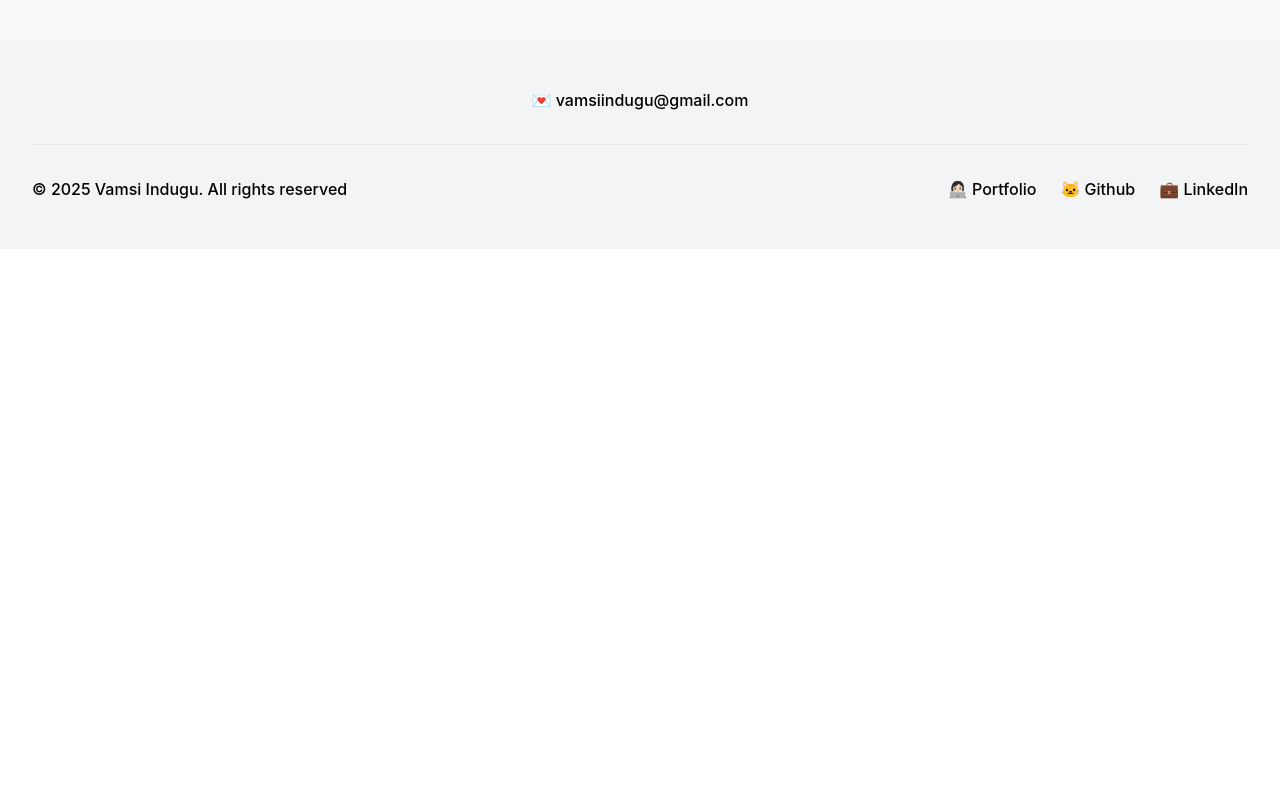
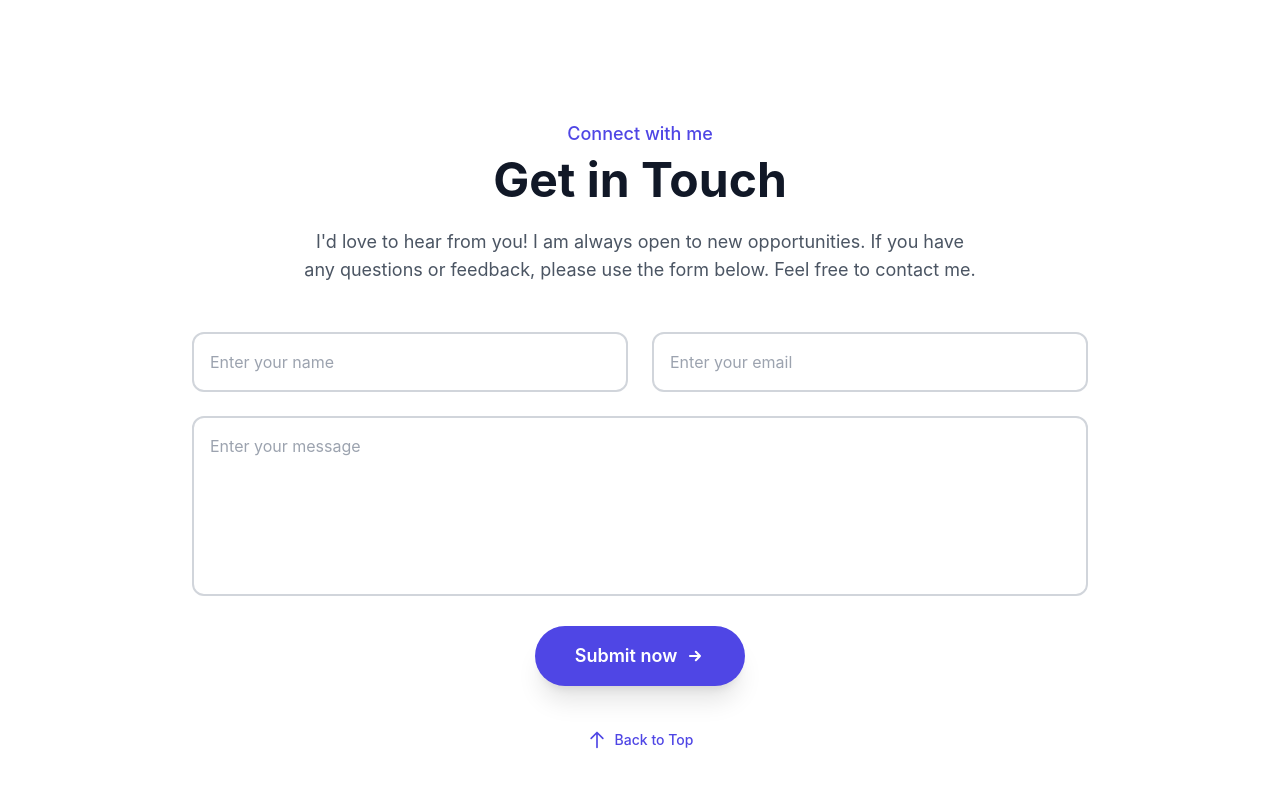
Before and after one commit to Vamsiindugu/QR-Code-Generator, a React (Create React App) app: page / in a window 1280 px wide. Shown: the part 1560-2360 px from the top of the page. Before the commit the page ends 1809 px from the top, so only its background shows below. Built offline with nearby package versions, Linux system fonts and the light colour scheme.

Commit message:
Changes are made to the files for better performance

```diff
--- a/src/App.js
+++ b/src/App.js
@@ -1,7 +1,10 @@
+// src/App.js
+
 import React, { Suspense, lazy } from 'react';
 import { ThemeProvider, useTheme } from './ThemeContext';
 import LandingSection from './LandingSection';
-import Footer from './Footer'; // Import the new Footer component
+import Footer from './Footer';
+import Contact from './Contact';
 import { Sun, Moon } from 'lucide-react';
 
 const GeneratorSection = lazy(() => import('./GeneratorSection'));
@@ -14,7 +17,7 @@ const ThemeToggle = () => {
     <button
       onClick={toggleTheme}
       aria-label={`Switch to ${isDark ? 'Light' : 'Dark'} mode`}
-      className="fixed top-6 right-6 p-3 rounded-full bg-gray-200 dark:bg-gray-700 text-gray-900 dark:text-white shadow-lg z-50 transition-colors duration-300 hover:scale-110 active:scale-95"
+      className="fixed top-6 right-6 p-3 rounded-full bg-gray-200 dark:bg-gray-700 text-gray-900 dark:text-white shadow-lg z-50 transition-all duration-300 hover:scale-110 active:scale-95"
     >
       {isDark ? (
         <Sun size={24} className="text-yellow-400" />
@@ -25,19 +28,30 @@ const ThemeToggle = () => {
   );
 };
 
+// Loading Fallback Component
+const LoadingFallback = () => (
+  <div className="min-h-screen flex items-center justify-center bg-gray-50 dark:bg-gray-800 transition-colors duration-500">
+    <div className="text-center">
+      <div className="animate-spin rounded-full h-16 w-16 border-b-4 border-indigo-600 mx-auto mb-4"></div>
+      <p className="text-gray-600 dark:text-gray-300 text-lg">Loading...</p>
+    </div>
+  </div>
+);
+
 // Main App Component
 const AppContent = () => {
   return (
-    <>
+    <div className="bg-white dark:bg-gray-900 transition-colors duration-500">
       <ThemeToggle />
       <main className="min-h-screen">
         <LandingSection />
-        <Suspense fallback={<div>Loading...</div>}>
+        <Suspense fallback={<LoadingFallback />}>
           <GeneratorSection />
         </Suspense>
+        <Contact />
       </main>
       <Footer />
-    </>
+    </div>
   );
 };
 
--- /dev/null
+++ b/src/Contact.js
@@ -0,0 +1,169 @@
+// src/Contact.js
+
+import React, { useState } from 'react';
+import { motion } from 'framer-motion';
+
+const Contact = () => {
+  const [result, setResult] = useState("");
+
+  const onSubmit = async (event) => {
+    event.preventDefault();
+    setResult("Sending....");
+    const formData = new FormData(event.target);
+
+    formData.append("access_key", "a98c25de-1969-496e-ae61-580fe57dca93");
+
+    try {
+      const response = await fetch("https://api.web3forms.com/submit", {
+        method: "POST",
+        body: formData
+      });
+
+      const data = await response.json();
+
+      if (data.success) {
+        setResult("✅ Message sent successfully!");
+        event.target.reset();
+        setTimeout(() => setResult(""), 5000);
+      } else {
+        console.log("Error", data);
+        setResult("❌ " + data.message);
+      }
+    } catch (error) {
+      console.error("Error:", error);
+      setResult("❌ Failed to send message. Please try again.");
+    }
+  };
+
+  return (
+    <motion.section
+      id='contact'
+      initial={{ opacity: 0 }}
+      whileInView={{ opacity: 1 }}
+      transition={{ duration: 0.6, ease: "easeOut" }}
+      viewport={{ once: true, amount: 0.2 }}
+      className='w-full px-6 md:px-12 lg:px-24 py-20 bg-white dark:bg-[#010409] transition-colors duration-500'
+    >
+      <div className="max-w-4xl mx-auto">
+
+        <motion.h4
+          initial={{ y: -20, opacity: 0 }}
+          whileInView={{ y: 0, opacity: 1 }}
+          transition={{ delay: 0.2, duration: 0.5, ease: "easeOut" }}
+          viewport={{ once: true }}
+          className='text-center mb-2 text-lg font-medium text-indigo-600 dark:text-indigo-400'
+        >
+          Connect with me
+        </motion.h4>
+
+        <motion.h2
+          initial={{ y: -20, opacity: 0 }}
+          whileInView={{ y: 0, opacity: 1 }}
+          transition={{ delay: 0.3, duration: 0.5, ease: "easeOut" }}
+          viewport={{ once: true }}
+          className='text-center text-4xl md:text-5xl font-bold text-gray-900 dark:text-white mb-6'
+        >
+          Get in Touch
+        </motion.h2>
+
+        <motion.p
+          initial={{ opacity: 0 }}
+          whileInView={{ opacity: 1 }}
+          transition={{ delay: 0.4, duration: 0.5, ease: "easeOut" }}
+          viewport={{ once: true }}
+          className='text-center text-gray-600 dark:text-gray-300 mb-12 text-lg max-w-2xl mx-auto'
+        >
+          I'd love to hear from you! I am always open to new opportunities. If you have any questions or feedback, please use the form below. Feel free to contact me.
+        </motion.p>
+
+        <motion.form
+          initial={{ opacity: 0 }}
+          whileInView={{ opacity: 1 }}
+          transition={{ delay: 0.5, duration: 0.5, ease: "easeOut" }}
+          viewport={{ once: true }}
+          onSubmit={onSubmit}
+          className='space-y-6'
+        >
+
+          <div className='grid grid-cols-1 md:grid-cols-2 gap-6'>
+            <motion.input
+              initial={{ x: -50, opacity: 0 }}
+              whileInView={{ x: 0, opacity: 1 }}
+              transition={{ delay: 0.6, duration: 0.5, ease: "easeOut" }}
+              viewport={{ once: true }}
+              type='text'
+              placeholder='Enter your name'
+              required
+              name='name'
+              className='p-4 outline-none border-2 border-gray-300 dark:border-gray-600 rounded-xl bg-white dark:bg-[#030712] dark:text-white focus:ring-2 focus:ring-indigo-500 focus:border-indigo-500 transition-colors duration-300'
+            />
+
+            <motion.input
+              initial={{ x: 50, opacity: 0 }}
+              whileInView={{ x: 0, opacity: 1 }}
+              transition={{ delay: 0.5, duration: 0.5, ease: "easeOut" }}
+              viewport={{ once: true }}
+              type='email'
+              placeholder='Enter your email'
+              required
+              name='email'
+              className='p-4 outline-none border-2 border-gray-300 dark:border-gray-600 rounded-xl bg-white dark:bg-[#030712] dark:text-white focus:ring-2 focus:ring-indigo-500 focus:border-indigo-500 transition-colors duration-300'
+            />
+          </div>
+
+          <motion.textarea
+            initial={{ y: 50, opacity: 0 }}
+            whileInView={{ y: 0, opacity: 1 }}
+            transition={{ delay: 0.8, duration: 0.5, ease: "easeOut" }}
+            viewport={{ once: true }}
+            rows='6'
+            placeholder='Enter your message'
+            required
+            name='message'
+            className='w-full p-4 outline-none border-2 border-gray-300 dark:border-gray-600 rounded-xl bg-white dark:bg-[#030712] dark:text-white resize-none focus:ring-2 focus:ring-indigo-500 focus:border-indigo-500 transition-colors duration-300'
+          />
+
+          <motion.button
+            whileHover={{ scale: 1.05 }}
+            whileTap={{ scale: 0.95 }}
+            transition={{ duration: 0.2 }}
+            type='submit'
+            className='py-4 px-10 mx-auto flex items-center justify-center gap-2 bg-indigo-600 text-white text-lg font-semibold rounded-full shadow-xl hover:bg-indigo-700 transition-all duration-300'
+          >
+            Submit now
+            <svg xmlns="http://www.w3.org/2000/svg" className="h-5 w-5" fill="none" viewBox="0 0 24 24" stroke="currentColor" strokeWidth="2.5">
+              <path strokeLinecap="round" strokeLinejoin="round" d="M13 7l5 5m0 0l-5 5m5-5H6" />
+            </svg>
+          </motion.button>
+
+          {result && (
+            <motion.p
+              initial={{ opacity: 0, y: 10 }}
+              animate={{ opacity: 1, y: 0 }}
+              className='text-center mt-4 text-lg font-medium text-gray-700 dark:text-gray-300'
+            >
+              {result}
+            </motion.p>
+          )}
+        </motion.form>
+      </div>
+
+    <motion.button
+        onClick={() => window.scrollTo({ top: 0, behavior: 'smooth' })}
+        initial={{ opacity: 0 }}
+        whileInView={{ opacity: 1 }}
+        transition={{ delay: 1, duration: 0.5 }}
+        viewport={{ once: true }}
+        className="mt-8 mx-auto flex items-center gap-2 px-6 py-3 text-sm font-medium text-indigo-600 dark:text-indigo-400 hover:text-indigo-700 dark:hover:text-indigo-300 transition-colors duration-300"
+>
+        <svg xmlns="http://www.w3.org/2000/svg" className="h-5 w-5" fill="none" viewBox="0 0 24 24" stroke="currentColor" strokeWidth="2">
+            <path strokeLinecap="round" strokeLinejoin="round" d="M5 10l7-7m0 0l7 7m-7-7v18" />
+        </svg>
+        Back to Top
+        </motion.button>
+
+    </motion.section>
+);
+};
+
+export default Contact;
--- a/src/Footer.js
+++ b/src/Footer.js
@@ -4,7 +4,7 @@ import React from 'react';
 
 const Footer = () => {
   return (
-    <footer className='bg-gray-100 dark:bg-gray-900 transition-colors duration-500'>
+    <footer className='bg-white dark:bg-[#010409] transition-colors duration-500'>
       <div className="max-w-7xl mx-auto py-12 px-4 sm:px-6 lg:px-8">
         <div className="text-center mb-8">
           <a href="mailto:vamsiindugu@gmail.com" className="text-base text-black dark:text-white font-medium hover:text-indigo-600 dark:hover:text-indigo-400 transition-colors duration-300">
@@ -18,7 +18,7 @@ const Footer = () => {
           <ul className='flex items-center gap-6 justify-center mt-4 sm:mt-0'>
             <li><a target='_blank' rel="noreferrer" href='https://vamsiindugu.vercel.app/' className="text-base text-black dark:text-white font-medium hover:text-indigo-600 dark:hover:text-indigo-400 transition-colors duration-300">👩🏻‍💻 Portfolio</a></li>
             <li><a target='_blank' rel="noreferrer" href='https://github.com/Vamsiindugu/' className="text-base text-black dark:text-white font-medium hover:text-indigo-600 dark:hover:text-indigo-400 transition-colors duration-300">🐱 Github</a></li>
-            <li><a target='_blank' rel="noreferrer" href='https://www.linkedin.com/in/vamsi-indugu/' className="text-base text-black dark:text-white font-medium hover:text-indigo-600 dark:hover:text-indigo-400 transition-colors duration-300"> 💼 LinkedIn</a></li>
+            <li><a target='_blank' rel="noreferrer" href='https://www.linkedin.com/in/vamsi-indugu/' className="text-base text-black dark:text-white font-medium hover:text-indigo-600 dark:hover:text-indigo-400 transition-colors duration-300">💼 LinkedIn</a></li>
           </ul>
         </div>
       </div>
--- a/src/LandingSection.js
+++ b/src/LandingSection.js
@@ -6,31 +6,33 @@ import { motion } from 'framer-motion';
 const LandingSection = () => {
 
   const scrollToGenerator = () => {
-    // Standard smooth scroll to the #generator ID (smooth behavior defined in index.css)
-    document.getElementById('generator').scrollIntoView({ behavior: 'smooth' });
+    document.getElementById('generator')?.scrollIntoView({
+      behavior: 'smooth',
+      block: 'start'
+    });
   };
 
-  // Framer Motion variants for subtle entry animation
+  // Optimized animation variants
   const containerVariants = {
     hidden: { opacity: 0 },
     visible: {
       opacity: 1,
       transition: {
-        staggerChildren: 0.2, // Stagger children animations
-        duration: 0.8
+        staggerChildren: 0.15,
+        duration: 0.6,
+        ease: "easeOut"
       }
     }
   };
 
   const itemVariants = {
-    hidden: { y: 20, opacity: 0 },
+    hidden: { y: 30, opacity: 0 },
     visible: {
       y: 0,
       opacity: 1,
       transition: {
-        type: "spring",
-        stiffness: 100,
-        damping: 12
+        duration: 0.6,
+        ease: "easeOut"
       }
     }
   };
@@ -38,7 +40,7 @@ const LandingSection = () => {
   return (
     <motion.section
       id="landing"
-      className="flex flex-col items-center justify-center h-screen bg-white dark:bg-gray-900 transition-colors duration-500 text-center p-6"
+      className="flex flex-col items-center justify-center min-h-screen bg-white dark:bg-[#010409] transition-colors duration-500 text-center p-6"
       initial="hidden"
       animate="visible"
       variants={containerVariants}
@@ -66,7 +68,7 @@ const LandingSection = () => {
         {/* CTA Button */}
         <motion.button
           onClick={scrollToGenerator}
-          className="px-10 py-4 text-lg font-semibold rounded-full bg-indigo-600 text-white shadow-xl hover:bg-indigo-700 transition duration-300 transform hover:scale-105"
+          className="px-10 py-4 text-lg font-semibold rounded-full bg-indigo-600 text-white shadow-xl hover:bg-indigo-700 transition-all duration-300 transform hover:scale-105"
           variants={itemVariants}
           whileHover={{ scale: 1.05 }}
           whileTap={{ scale: 0.95 }}
--- a/src/index.css
+++ b/src/index.css
@@ -3,11 +3,41 @@
 @tailwind components;
 @tailwind utilities;
 
-/* Set smooth scroll behavior on the root element */
+/* Smooth scroll behavior with better performance */
 html {
   scroll-behavior: smooth;
+  /* Prevent white flashes during scroll */
+  background-color: #ffffff;
 }
 
-/* Optional: Import fonts for a real project
-@import url('https://fonts.googleapis.com/css2?family=Inter:wght@400;700&family=Space+Mono:wght@400;700&display=swap');
-*/
+/* Dark mode background fix */
+html.dark {
+  background-color: #010409; /* dark-mode-bg */
+}
+
+/* Ensure body has no gaps */
+body {
+  margin: 0;
+  padding: 0;
+  overflow-x: hidden; /* Prevent horizontal scroll */
+  background-color: inherit;
+}
+
+/* Smooth transitions for all color changes */
+* {
+  transition-property: background-color, border-color, color, fill, stroke;
+  transition-timing-function: cubic-bezier(0.4, 0, 0.2, 1);
+  transition-duration: 300ms;
+}
+
+/* Remove transition from animations to prevent conflicts */
+[class*="motion-"] {
+  transition: none;
+}
+
+/* Improve scroll performance */
+@media (prefers-reduced-motion: no-preference) {
+  :root {
+    scroll-behavior: smooth;
+  }
+}
```
Also changed, not shown: src/GeneratorSection.js (+79 -25 lines).
